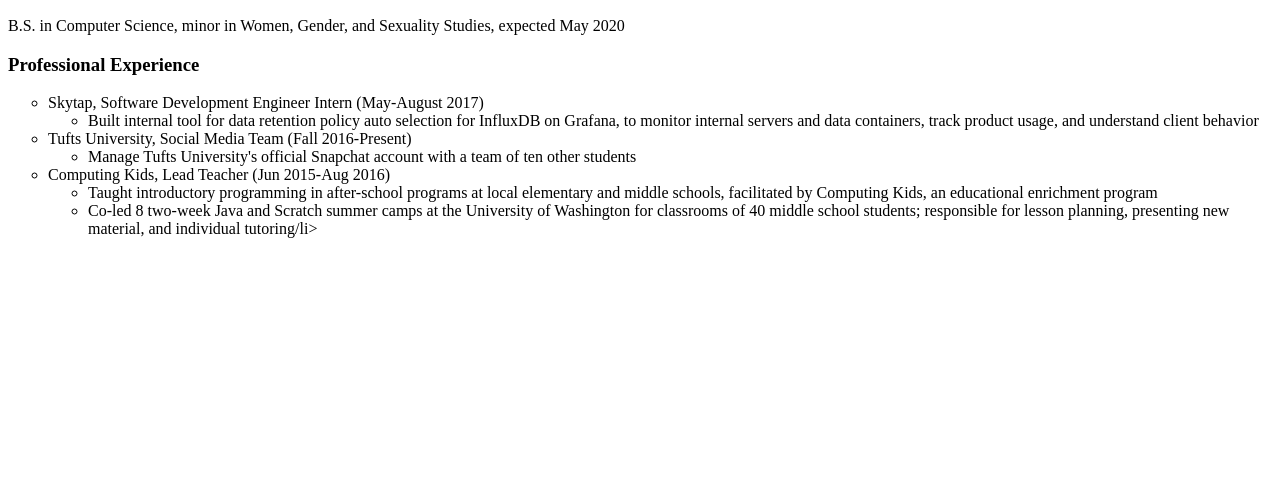
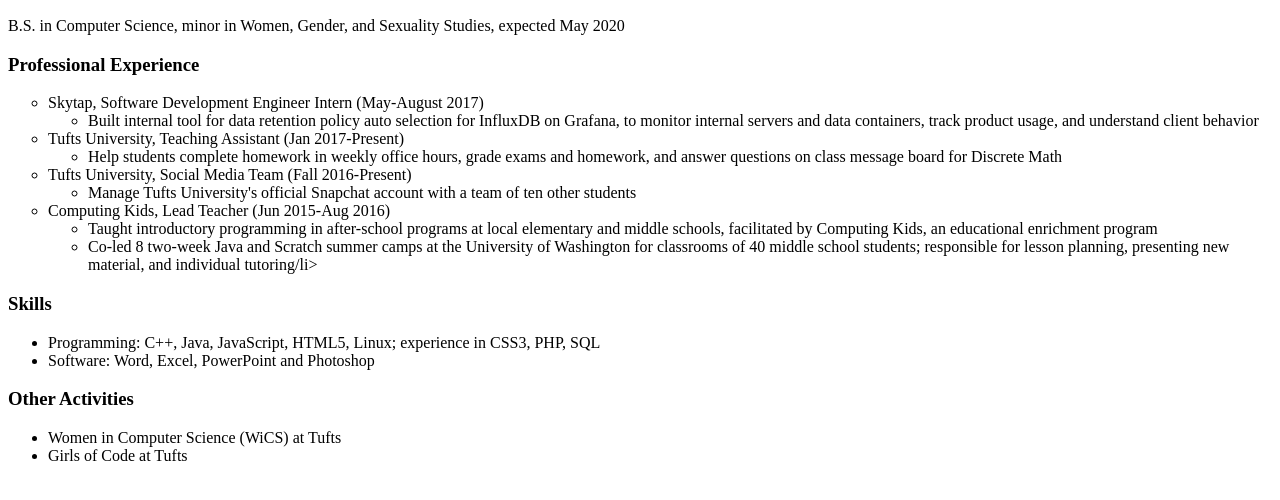
Before and after one commit to laurelhaeger/laurelhaeger.github.io, a plain HTML site: page resume.html in a window 1280 px wide. Shown: the part 110-610 px from the top of the page. Drawn offline with Linux system fonts and the light colour scheme.

Commit message:
activities and skills

```diff
--- a/resume.html
+++ b/resume.html
@@ -15,6 +15,10 @@
   			<ul>
   				<li>Built internal tool for data retention policy auto selection for InfluxDB on Grafana, to monitor internal servers and data containers, track product usage, and understand client behavior</li>
   			</ul>
+  			<li>Tufts University, Teaching Assistant (Jan 2017-Present)</li>
+  			<ul>
+  				<li>Help students complete homework in weekly office hours, grade exams and homework, and answer questions on class message board for Discrete Math</li>
+  			</ul>
   			<li>Tufts University, Social Media Team (Fall 2016-Present)</li>
   			<ul>
   				<li>Manage Tufts University's official Snapchat account with a team of ten other students</li>
@@ -25,5 +29,15 @@
   				<li>Co-led 8 two-week Java and Scratch summer camps at the University of Washington for classrooms of 40 middle school students; responsible for lesson planning, presenting new material, and individual tutoring/li>
   			</ul>
 		</ul>
+		<h3>Skills</h3>
+		<ul>
+			<li>Programming: C++, Java, JavaScript, HTML5, Linux; experience in CSS3, PHP, SQL</li>
+			<li>Software: Word, Excel, PowerPoint and Photoshop</li>
+		</ul>
+		<h3>Other Activities</h3>
+		<ul>
+			<li>Women in Computer Science (WiCS) at Tufts </li>
+			<li>Girls of Code at Tufts</li>
+		</ul>
 	</body>
 </html>
```
